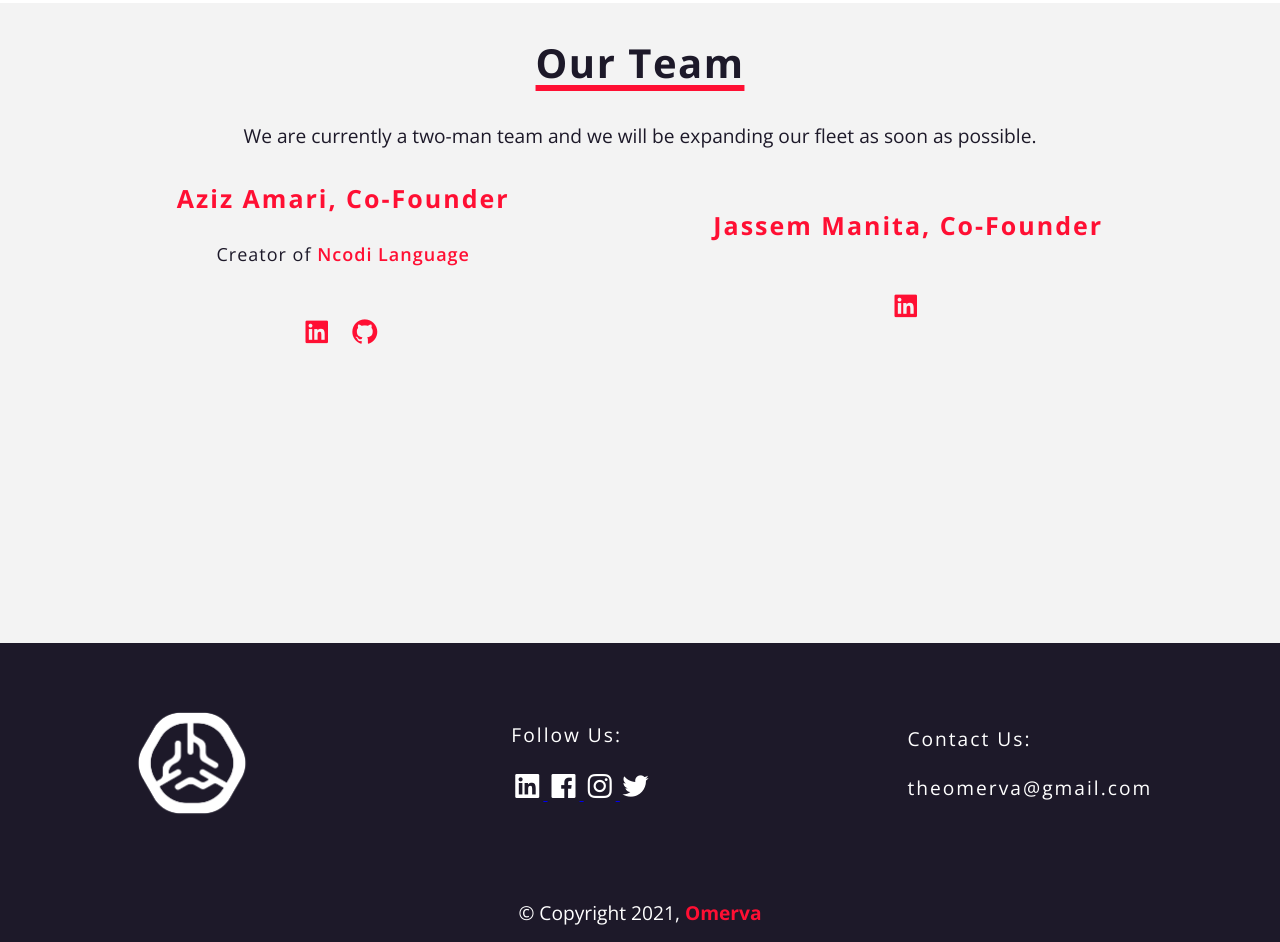
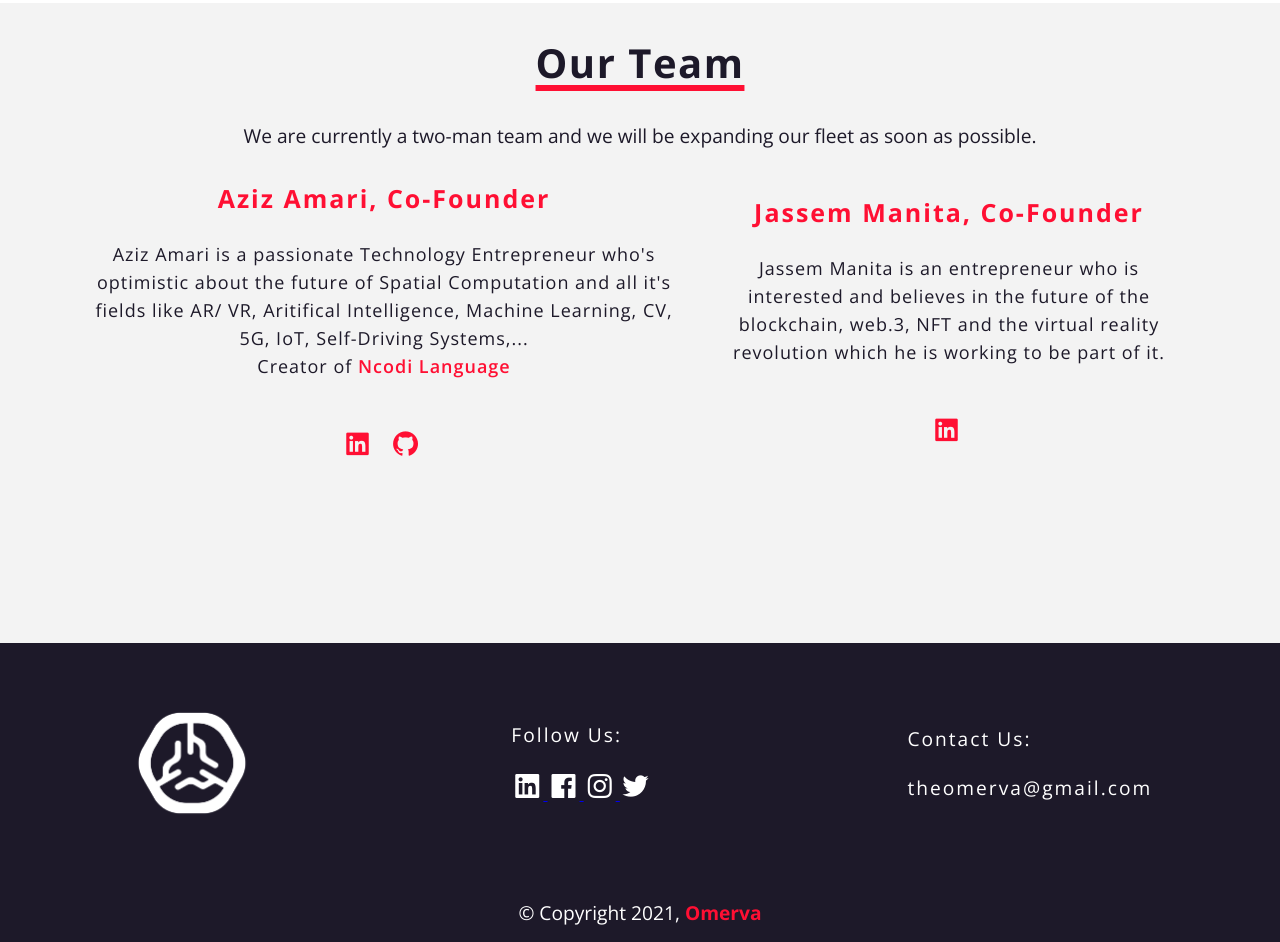
Before and after one commit to azizamari/Omerva-Website, a plain HTML site: page index.html in a window 1280 px wide. Shown: the part 1890-2832 px from the top of the page. Drawn offline with nearby package versions, Linux system fonts and the light colour scheme.

Commit message:
Update index.html

```diff
--- a/index.html
+++ b/index.html
@@ -133,7 +133,7 @@
                 <h5><a href="https://azizamari.github.io/" target="_blank">Aziz Amari, Co-founder</a></h5>
                 <p>
                     <!-- link Spatial computation to an article -->
-                    <!-- Aziz Amari is a passionate Technology Entrepreneur who's optimistic about the future of Spatial Computation and all it's fields like AR/ VR, Aritifical Intelligence, Machine Learning, CV, 5G, IoT, Self-Driving Systems,...<br> -->
+                    Aziz Amari is a passionate Technology Entrepreneur who's optimistic about the future of Spatial Computation and all it's fields like AR/ VR, Aritifical Intelligence, Machine Learning, CV, 5G, IoT, Self-Driving Systems,...<br>
                     Creator of <a href="http://ncodi.tn" target="_blank">Ncodi Language</a>
                 </p>
                 <div class="about_contact">
@@ -149,7 +149,7 @@
                 <h5>Jassem Manita, Co-founder</h5>
                 <p>
                     <!-- link Spatial computation to an article -->
-                    <!-- Jassem is a passionate Technology Entrepreneur who's optimistic about the future of Spatial Computation and all it's fields like AR/ VR, Aritifical Intelligence, Machine Learning, CV, 5G, IoT, Self-Driving Systems,...<br> -->
+                    Jassem Manita is an entrepreneur who is interested and believes in the future of the blockchain, web.3, NFT and the virtual reality revolution which he is working to be part of it.<br>
                 </p>
                 <div class="about_contact">
                     <a href="https://www.linkedin.com/in/jassem-manita-00480a1b4/" target="_blank">
```
